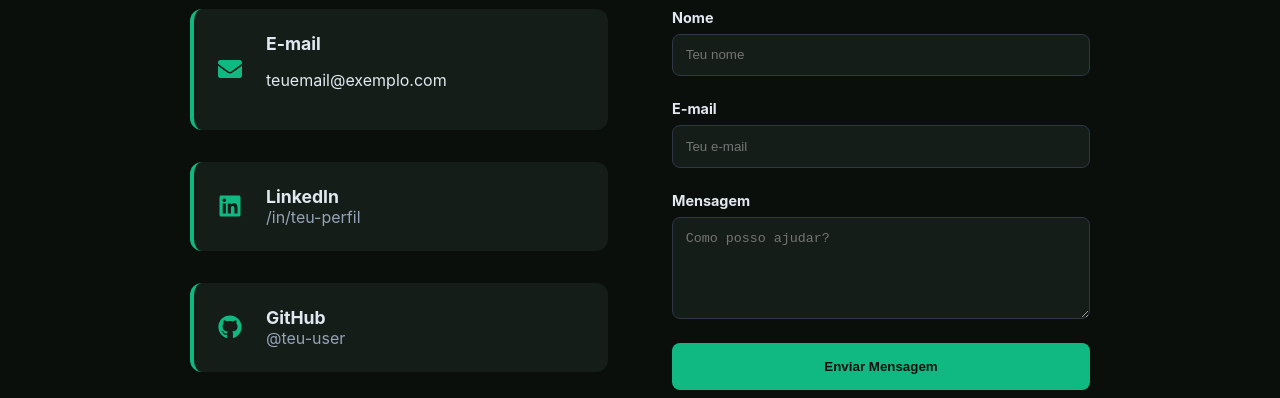
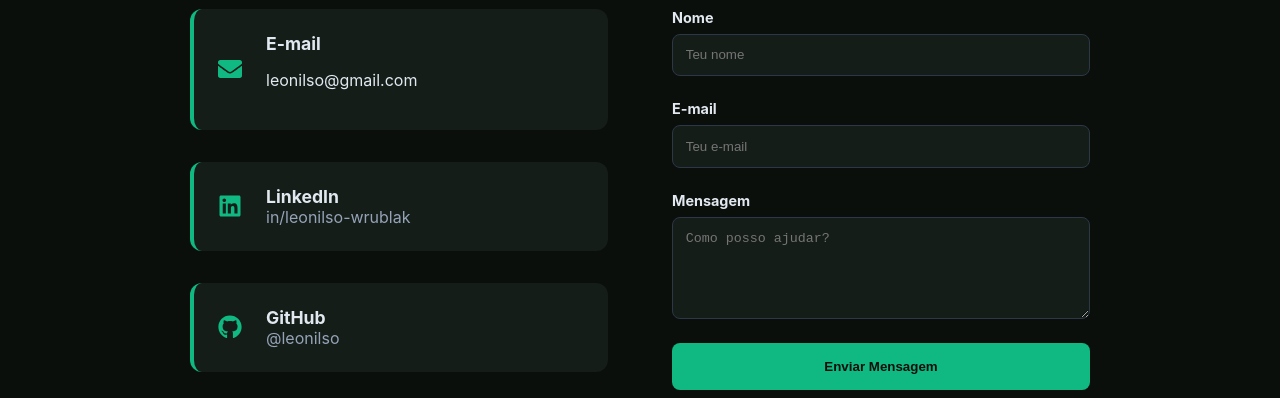
Before and after one commit to leonilso/leonilso-web-site, a React (Vite) app: page /contato in a window 1280 px wide. Shown: the part 295-693 px from the top of the page. Built offline with nearby package versions, Linux system fonts and the light colour scheme.

Commit message:
modificando contato

```diff
--- a/src/pages/Contato.jsx
+++ b/src/pages/Contato.jsx
@@ -15,7 +15,7 @@ function Contato() {
             <FaEnvelope className="icon" />
             <div>
               <h3>E-mail</h3>
-              <p>teuemail@exemplo.com</p>
+              <p>leonilso@gmail.com</p>
             </div>
           </div>
 
@@ -23,7 +23,7 @@ function Contato() {
             <FaLinkedin className="icon" />
             <div>
               <h3>LinkedIn</h3>
-              <a href="https://linkedin.com/in/teu-perfil" target="_blank" rel="noreferrer">/in/teu-perfil</a>
+              <a href="https://www.linkedin.com/in/leonilso-wrublak-a63769262/" target="_blank" rel="noreferrer">in/leonilso-wrublak</a>
             </div>
           </div>
 
@@ -31,7 +31,7 @@ function Contato() {
             <FaGithub className="icon" />
             <div>
               <h3>GitHub</h3>
-              <a href="https://github.com/teu-user" target="_blank" rel="noreferrer">@teu-user</a>
+              <a href="https://github.com/leonilso" target="_blank" rel="noreferrer">@leonilso</a>
             </div>
           </div>
         </div>
```
